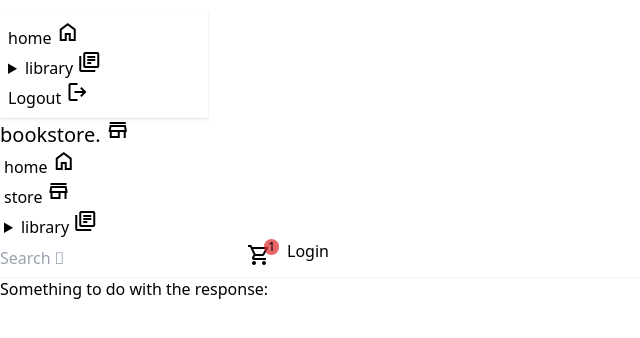
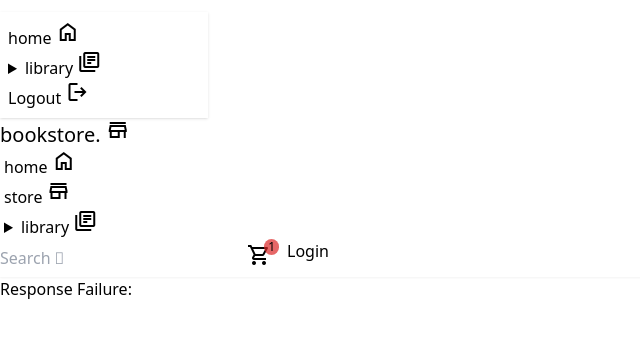
Before and after one commit to abhicodes07/django-ecommerce-project, a Django app: template src/payment/templates/payment/response_failure.html in a window 1280 px wide. Shown: the top 338 px of the page, without its empty margins (0-640 px from the left). Run offline with Django 5.2, Linux system fonts and the light colour scheme; the template is opened without the code that fills it: most values are stand-ins (such as "Sample title", 1, 10 or a date in 2020); some libraries are stand-ins or nearby versions.

Commit message:
style: :lipstick: show error message

```diff
--- a/src/payment/templates/payment/response_failure.html
+++ b/src/payment/templates/payment/response_failure.html
@@ -5,5 +5,5 @@ Payment - Failed
 {% endblock %}
 
 {% block content %}
-<h1>Something to do with the response: {{ error }}</h1>
+<h1>Response Failure: {{ error }}</h1>
 {% endblock %}
```
